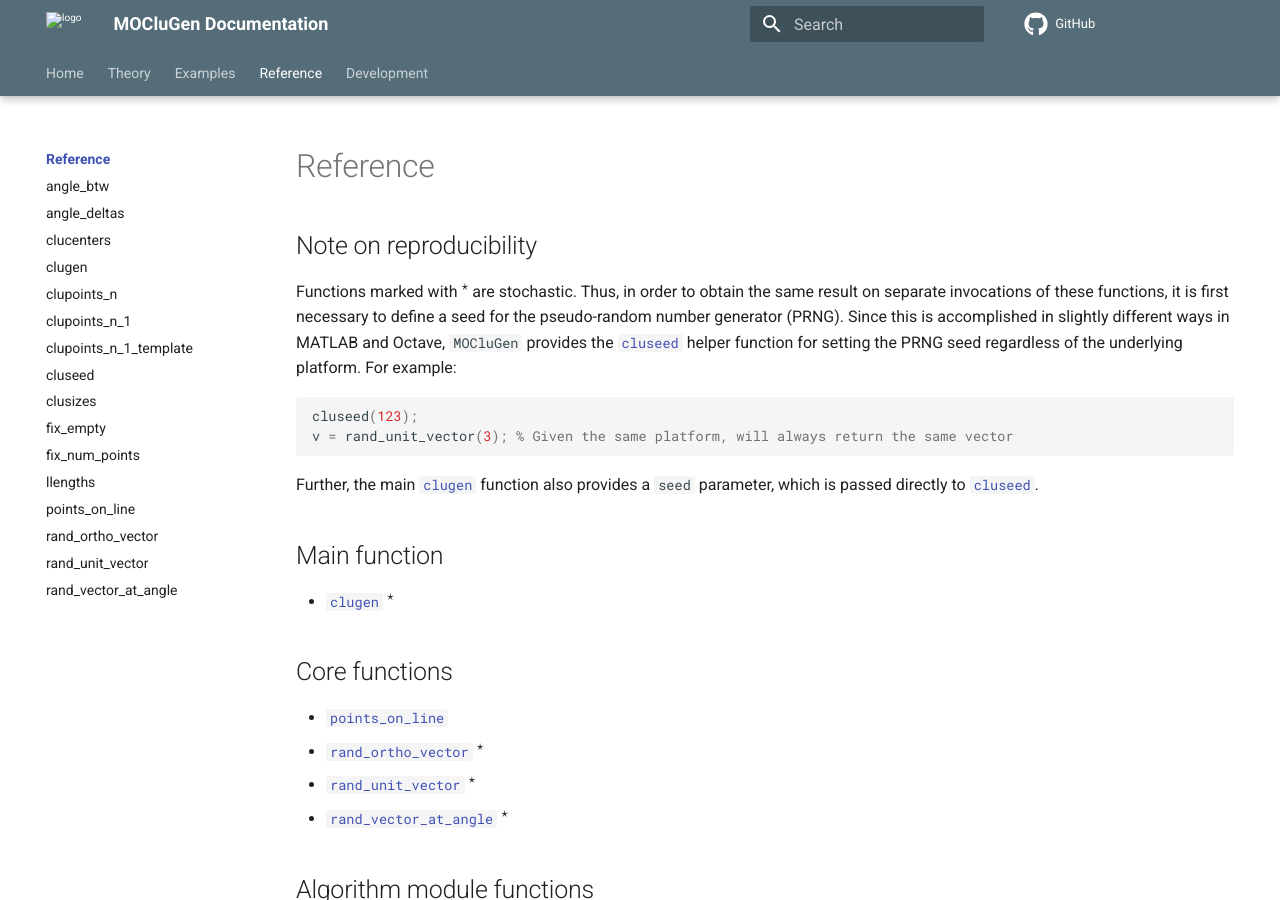
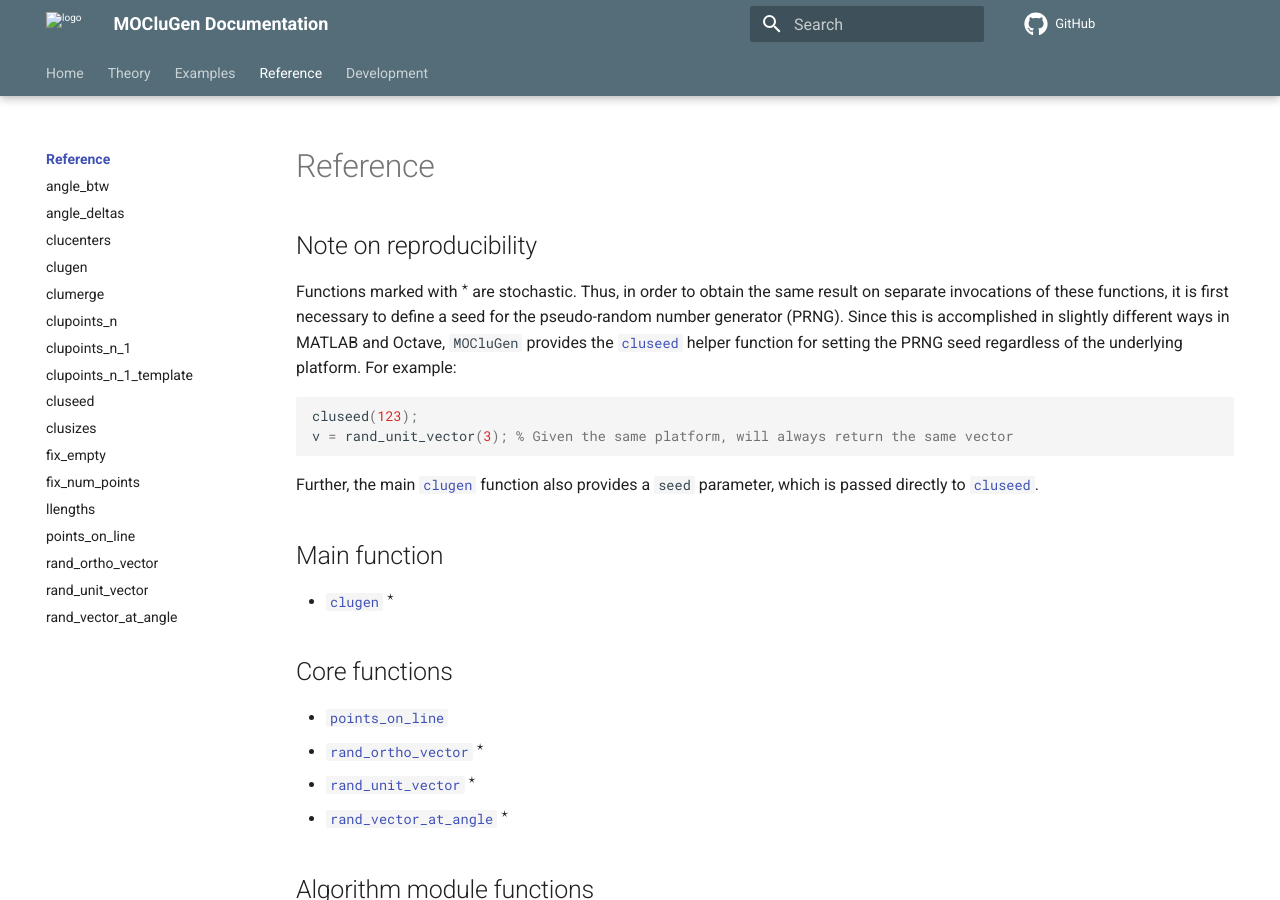
Before and after one commit to clugen/MOCluGen, an MkDocs documentation site: the page built from docs/docs/reference/index.md, in a window 1280 px wide and 900 px high. Built offline with MkDocs 1.6.1 and Material for MkDocs 9.7.7, drawn with Linux system fonts in a browser that asks for light colours; comment, search, counter and statistics services are not loaded.

Commit message:
Document clumerge()

```diff
--- a/docs/mkdocs.yml
+++ b/docs/mkdocs.yml
@@ -58,6 +58,7 @@
   - angle_deltas: 'reference/angle_deltas.md'
   - clucenters: 'reference/clucenters.md'
   - clugen: 'reference/clugen.md'
+  - clumerge: 'reference/clumerge.md'
   - clupoints_n: 'reference/clupoints_n.md'
   - clupoints_n_1: 'reference/clupoints_n_1.md'
   - clupoints_n_1_template: 'reference/clupoints_n_1_template.md'
```
Also changed, not shown: 1 other file.
